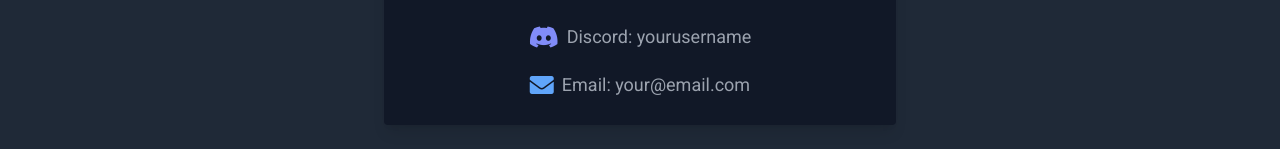
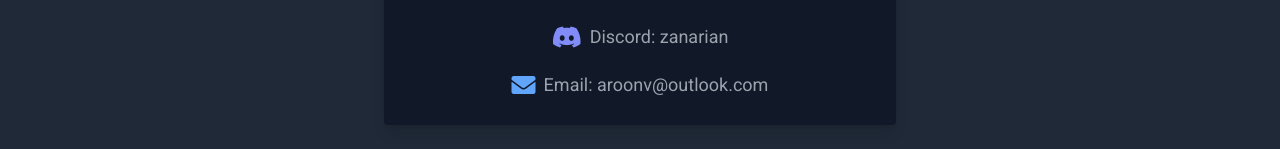
Before and after one commit to zanarian1o1/website, a plain HTML site: page index.html in a window 1280 px wide. Shown: the part 1339-1488 px from the top of the page. Drawn offline with nearby package versions, Linux system fonts and the light colour scheme.

Commit message:
Update index.html

```diff
--- a/index.html
+++ b/index.html
@@ -125,13 +125,13 @@
         <div>
           <div class="flex items-center justify-center space-x-2">
             <i class="fab fa-discord text-indigo-400 text-2xl"></i>
-            <span class="text-lg">Discord: yourusername</span>
+            <span class="text-lg">Discord: zanarian</span>
           </div>
         </div>
         <div>
           <div class="flex items-center justify-center space-x-2">
             <i class="fas fa-envelope text-blue-400 text-2xl"></i>
-            <span class="text-lg">Email: your@email.com</span>
+            <span class="text-lg">Email: aroonv@outlook.com</span>
           </div>
         </div>
       </div>
```
